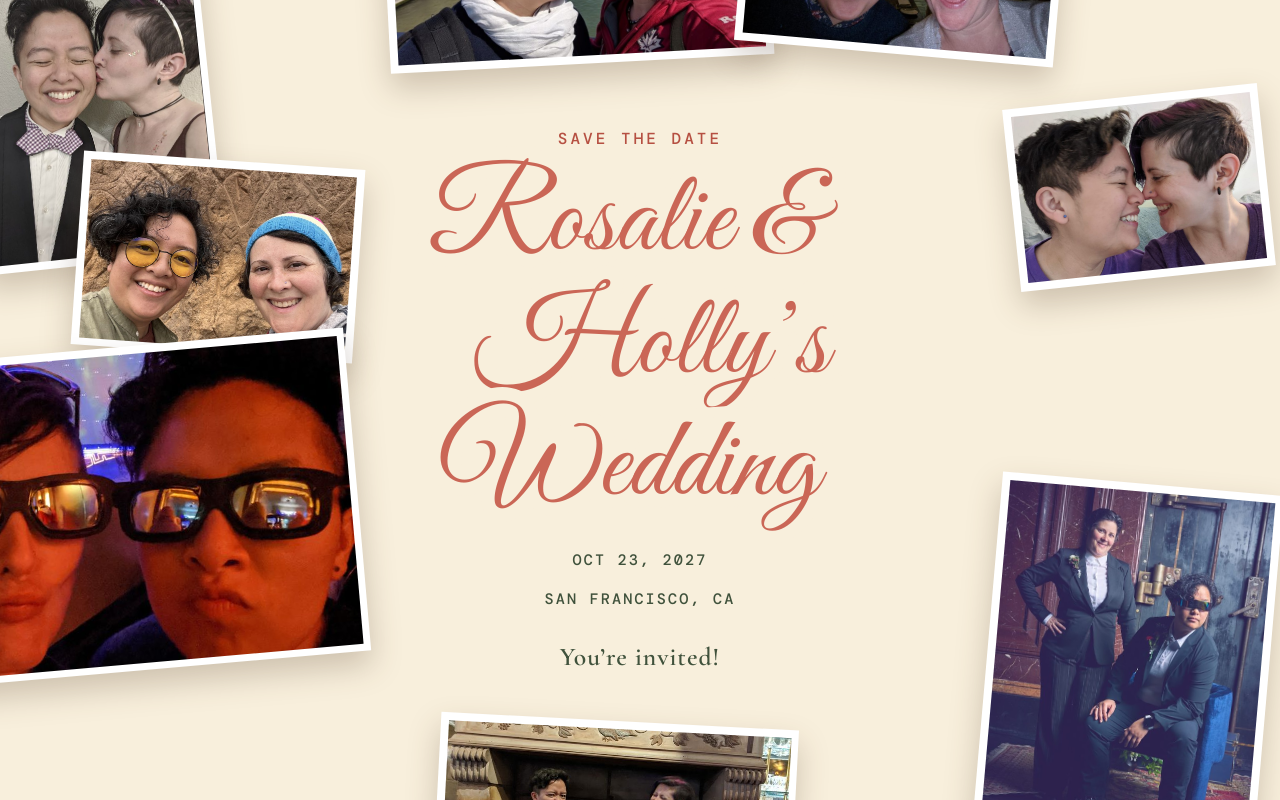
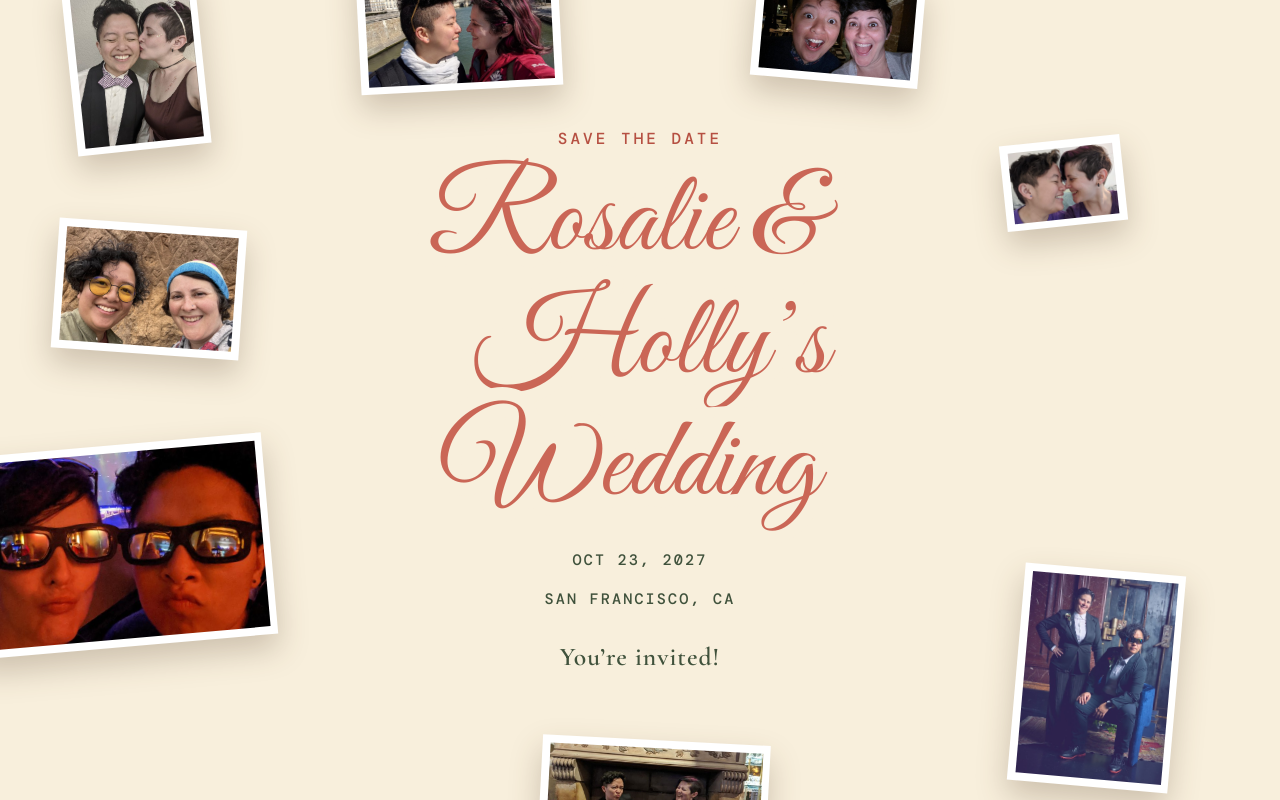
Before and after one commit to rosatolen/wedding, a website built with Vite: page index.html in a window 1280 px wide. Built offline with nearby package versions, Linux system fonts and the light colour scheme.

Commit message:
Anchor wedding collage to invitation layout

```diff
--- a/styles.css
+++ b/styles.css
@@ -11,10 +11,10 @@ h1 span:nth-child(1) { transform: translateX(-.13em); } h1 span:nth-child(2) { t
 .details { display: grid; gap: 1.15rem; }.details p, .invitation-line { margin: 0; }
 .details p { color: #40523c; font-size: clamp(.78rem, 2.5vw, .95rem); font-weight: 500; letter-spacing: .14em; text-transform: uppercase; -webkit-text-stroke: clamp(2px, .2vw, 2.8px) #f8efdc; paint-order: stroke fill; }
 .invitation-line { margin-top: clamp(2rem, 4vh, 2.5rem); color: #40523c; font-family: "Cormorant Garamond", Georgia, serif; font-size: clamp(1.25rem, 4.6vw, 1.6rem); font-weight: 600; letter-spacing: .04em; -webkit-text-stroke: clamp(2.2px, .24vw, 3.2px) #f8efdc; paint-order: stroke fill; }
-.collage { position: absolute; z-index: 2; inset: 0; }.photo { position: absolute; z-index: 1; margin: 0; padding: clamp(.35rem, .6vw, .55rem); background: #fff; box-shadow: 0 .9rem 1.9rem rgb(84 60 42 / .26); cursor: pointer; pointer-events: auto; touch-action: manipulation; }.photo.is-selected { z-index: 3; }.photo img { display: block; width: 100%; height: 100%; object-fit: cover; }
-.photo--tuxedo { top: -6%; left: -2.5%; width: 19%; aspect-ratio: .78; transform: rotate(-6deg); }.photo--glasses { top: 20%; left: 6%; width: 22%; aspect-ratio: 1.45; transform: rotate(4deg); }.photo--paris { top: -24%; left: 30%; width: 30%; aspect-ratio: 1.5; transform: rotate(-3deg); }
-.photo--restaurant { top: -18%; left: 58%; width: 25%; aspect-ratio: 1.62; transform: rotate(5deg); }.photo--nose { top: 12%; left: 79%; width: 20%; aspect-ratio: 1.4; transform: rotate(-6deg); }
-.photo--neon { bottom: 16%; left: -10%; width: 38%; aspect-ratio: 1.5; transform: rotate(-5deg); }.photo--fireplace { bottom: -20%; left: 34%; width: 28%; aspect-ratio: 1.5; transform: rotate(3deg); }.photo--door { bottom: -8%; right: 1%; width: 22%; aspect-ratio: .74; transform: rotate(5deg); }
-@media (min-width: 701px) and (max-width: 980px) { .invitation { padding: 1.5rem 1rem; }.content { width: min(100%, 35rem); }.photo--tuxedo { top: 3%; left: 3%; width: 16%; }.photo--paris { top: 3%; left: 27%; width: 23%; }.photo--restaurant { top: 3%; left: 53%; width: 21%; }.photo--nose { top: 3%; left: auto; right: 3%; width: 17%; }.photo--glasses { top: 30%; left: 3%; width: 22%; }.photo--neon { bottom: 3%; left: 3%; width: 30%; }.photo--fireplace { bottom: 3%; left: 35%; width: 26%; }.photo--door { bottom: 3%; right: 3%; width: 18%; } }
-@media (max-width: 700px) { .invitation { padding: 1rem .75rem; }.photo--tuxedo { top: -3%; left: -6%; width: 29%; }.photo--glasses { top: 9%; left: 14%; width: 38%; }.photo--paris { top: -2%; left: 44%; width: 42%; }.photo--restaurant { top: 4%; left: 70%; right: auto; width: 36%; }.photo--nose { top: 13%; left: 76%; right: auto; width: 32%; }.photo--neon { bottom: 14%; left: -10%; width: 58%; }.photo--fireplace { bottom: -16%; left: 22%; width: 62%; }.photo--door { bottom: -10%; right: 2%; width: 40%; } h1 { font-size: clamp(3.9rem, 17vw, 5.6rem); line-height: .98; } }
+.collage { position: absolute; z-index: 2; left: 50%; top: 50%; width: min(calc(100% - 2rem), 42rem); height: min(calc(100svh - 2rem), 44rem); transform: translate(-50%, -50%); }.photo { position: absolute; z-index: 1; margin: 0; padding: clamp(.35rem, .6vw, .55rem); background: #fff; box-shadow: 0 .9rem 1.9rem rgb(84 60 42 / .26); cursor: pointer; pointer-events: auto; touch-action: manipulation; }.photo.is-selected { z-index: 3; }.photo img { display: block; width: 100%; height: 100%; object-fit: cover; }
+.photo--tuxedo { top: -10%; left: -35%; width: 20%; aspect-ratio: .78; transform: rotate(-6deg); }.photo--glasses { top: 25%; left: -37%; width: 28%; aspect-ratio: 1.45; transform: rotate(4deg); }.photo--paris { top: -13%; left: 8%; width: 30%; aspect-ratio: 1.5; transform: rotate(-3deg); }
+.photo--restaurant { top: -10%; left: 67%; width: 25%; aspect-ratio: 1.62; transform: rotate(5deg); }.photo--nose { top: 13%; left: 104%; width: 18%; aspect-ratio: 1.4; transform: rotate(-6deg); }
+.photo--neon { bottom: 15%; left: -50%; width: 45%; aspect-ratio: 1.5; transform: rotate(-5deg); }.photo--fireplace { bottom: -20%; left: 35%; width: 34%; aspect-ratio: 1.5; transform: rotate(3deg); }.photo--door { bottom: -5%; left: 106%; width: 24%; aspect-ratio: .74; transform: rotate(5deg); }
+@media (min-width: 701px) and (max-width: 980px) { .invitation { padding: 1.5rem 1rem; }.content, .collage { width: min(calc(100% - 2rem), 35rem); }.collage { height: min(calc(100svh - 2rem), 48rem); }.photo--tuxedo { top: -10%; left: -27%; width: 20%; }.photo--paris { top: -13%; left: 8%; width: 28%; }.photo--restaurant { top: -10%; left: 66%; width: 24%; }.photo--nose { top: 13%; left: 104%; width: 18%; }.photo--glasses { top: 27%; left: -29%; width: 25%; }.photo--neon { bottom: 4%; left: -30%; width: 34%; }.photo--fireplace { bottom: -8%; left: 35%; width: 30%; }.photo--door { bottom: 2%; left: 105%; width: 21%; } }
+@media (max-width: 700px) { .invitation { padding: 1rem .75rem; }.collage { width: calc(100% - 1.5rem); height: min(82svh, 44rem); }.photo--tuxedo { top: -8%; left: 0; width: 26%; }.photo--paris { top: -9%; left: 31%; width: 31%; }.photo--restaurant { top: -8%; left: 67%; width: 27%; }.photo--nose { top: 12%; left: 78%; width: 22%; }.photo--glasses { top: 25%; left: -4%; width: 28%; }.photo--neon { bottom: 5%; left: -8%; width: 38%; }.photo--fireplace { bottom: -10%; left: 35%; width: 38%; }.photo--door { bottom: 3%; left: 79%; width: 23%; } h1 { font-size: clamp(3.9rem, 17vw, 5.6rem); line-height: .98; } }
 @media (max-width: 380px) { h1 { font-size: clamp(3.6rem, 17vw, 4.5rem); } .details p { font-size: .75rem; letter-spacing: .1em; } }
```
